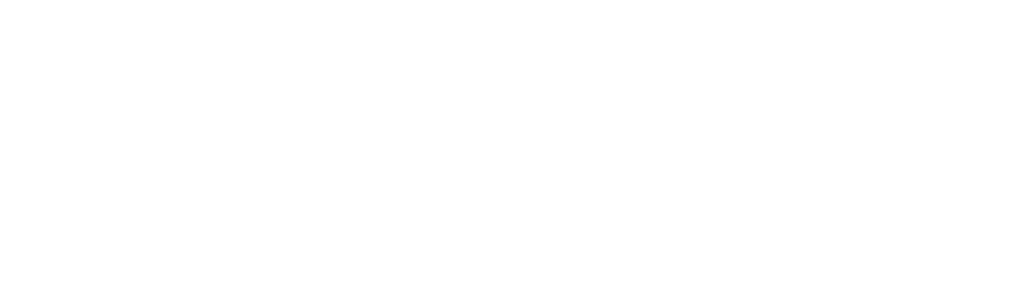
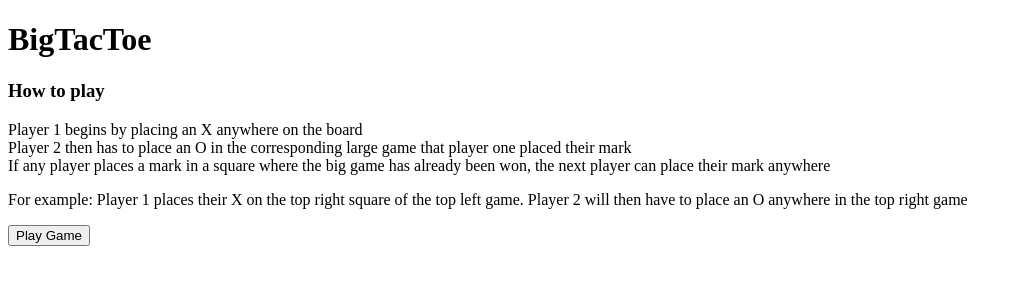
Before and after one commit to jacksonb2021/BigTacToe, a website: page index.html in a window 1280 px wide. Shown: the whole page, without its empty margins (0-1022 px from the left). Drawn offline with Linux system fonts and the light colour scheme.

Commit message:
instructions

```diff
--- /dev/null
+++ b/css/index.css
@@ -0,0 +1,3 @@
+.container{
+
+}
--- a/index.html
+++ b/index.html
@@ -2,9 +2,25 @@
 <html lang="en">
 <head>
     <meta charset="UTF-8">
-    <title>Title</title>
+    <title>BigTacToe</title>
+    <link rel="stylesheet" href="css/index.css">
 </head>
 <body>
 
+<div class="container">
+    <h1>BigTacToe</h1>
+
+    <h3>How to play</h3>
+
+    <p>Player 1 begins by placing an X anywhere on the board<br>
+    Player 2 then has to place an O in the corresponding large game that player one placed their mark<br>
+    If any player places a mark in a square where the big game has already been won, the next player can place their mark anywhere</p>
+
+    <p>For example: Player 1 places their X on the top right square of the top left game. Player 2 will then have to
+    place an O anywhere in the top right game</p>
+
+
+    <button id="play">Play Game</button>
+</div>
 </body>
 </html>
```
Also changed, not shown: js/index.js (renamed from index.js).
